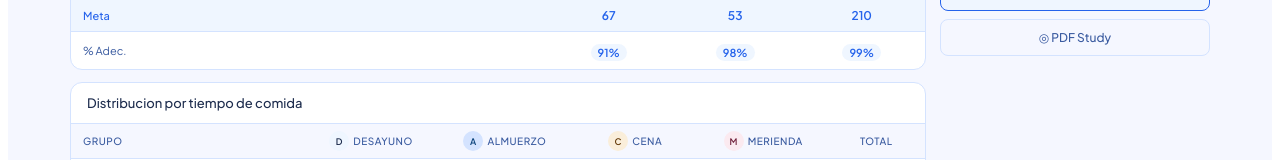
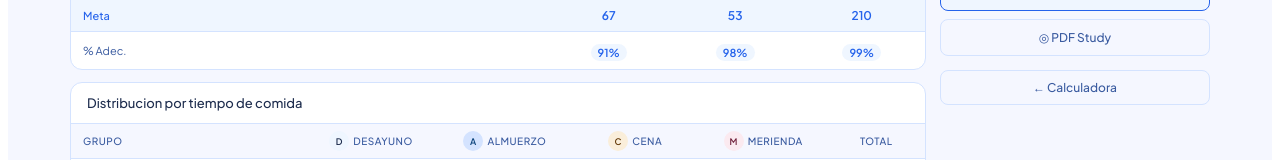
Before and after one commit to Patzz87/nutrionally-learn, a React (Vite) app: page /intercambios in a window 1280 px wide. Shown: the part 704-864 px from the top of the page. Built offline with nearby package versions, Linux system fonts and the light colour scheme.

Commit message:
feat: back button in intercambios + portfolio CSV + stats

```diff
--- a/src/S3.jsx
+++ b/src/S3.jsx
@@ -712,6 +712,7 @@ export default function App() {
                   ◎ PDF Study
                 </button>
               </div>
+                <button onClick={()=>window.location.href="/"} style={{padding:"9px 0",borderRadius:8,background:"transparent",color:"#3A5BA0",fontSize:12,fontWeight:500,border:"0.5px solid #D4E3FF",cursor:"pointer",fontFamily:FONT,marginTop:4}}>{isES?"← Calculadora":"← Calculator"}</button>
             </div>
           </div>
         </div>
```
